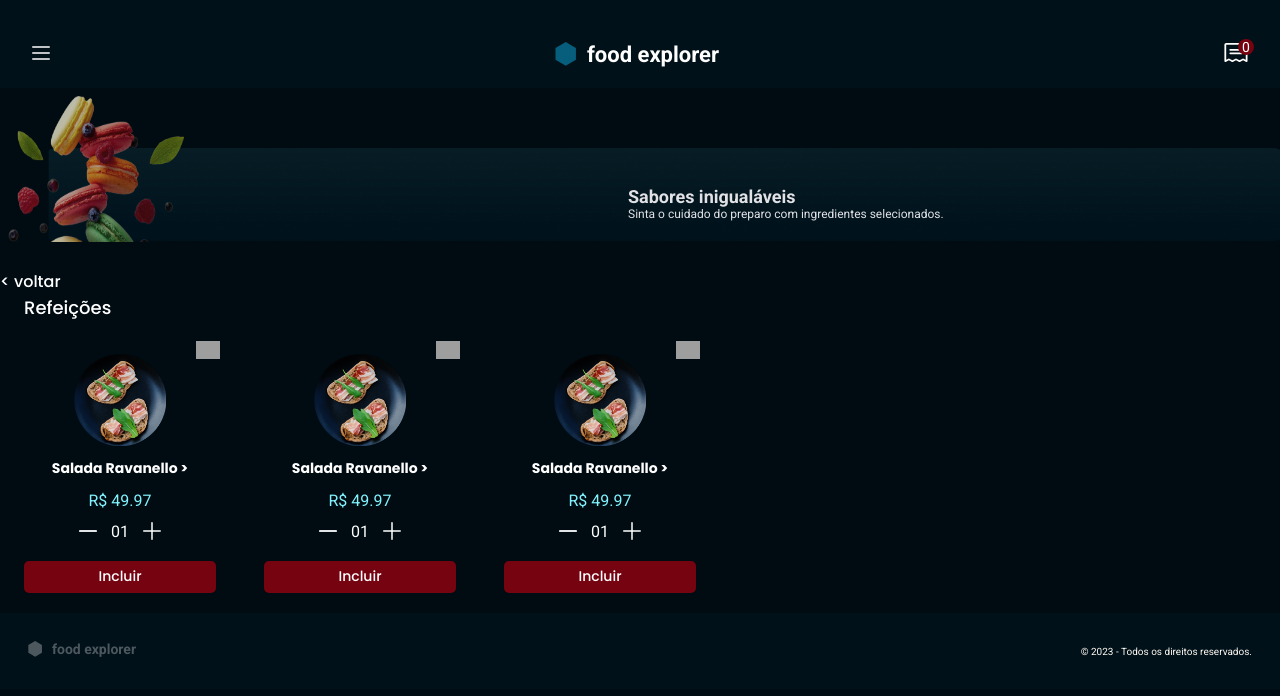
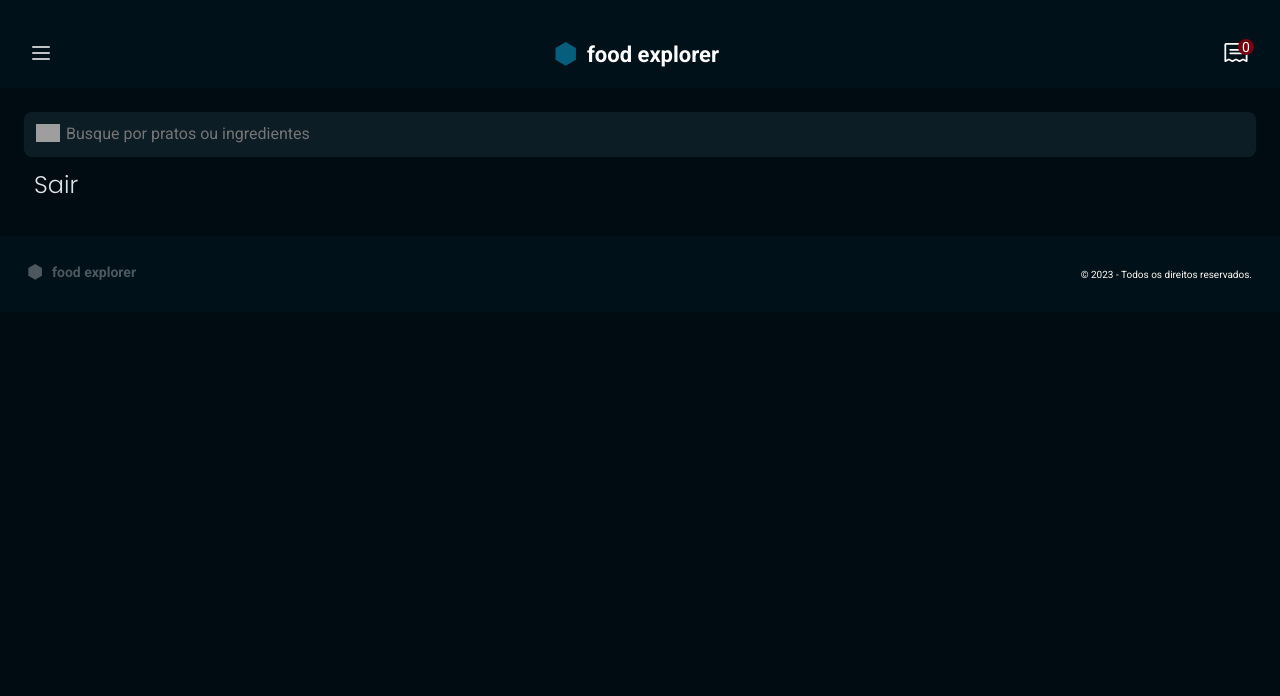
Before and after one commit to EmanuelQuintino/Food-Explorer, a React (Vite) app in the folder client/: page / in a window 1280 px wide. Shown: the top 696 px of the page. Built offline with nearby package versions, Linux system fonts and the light colour scheme; grey boxes are pictures that could not be loaded.

Commit message:
add component menu

```diff
--- a/client/src/components/Header/style.js
+++ b/client/src/components/Header/style.js
@@ -3,9 +3,8 @@ import styled from "styled-components";
 export const HeaderContainer = styled.header`
   display: flex;
   align-items: center;
-  /* justify-content: ${({ menuActive }) => menuActive ? "flex-start" : "space-between"}; */
-  justify-content: space-between;
-  /* gap: 1.6rem; */
+  justify-content: ${({ menuActive }) => menuActive ? "flex-start" : "space-between"};
+  gap: 1.6rem;
 
   width: 100%;
   height: 4.2rem;
@@ -22,7 +21,7 @@ export const HeaderContainer = styled.header`
   h3 {
     font-size: 2.2rem;
     font-weight: 400;
-    line-height: 2.4rem;
+    padding-bottom: .6rem;
   }
 
   .logo {
--- a/client/src/components/InputSearch/style.js
+++ b/client/src/components/InputSearch/style.js
@@ -28,7 +28,6 @@ export const Container = styled.section`
     border-radius: .8rem;
     padding: 1.2rem 1.4rem 1.4rem 4.2rem;
     font-size: 1.6rem;
-    color: ${({theme}) => theme.colors.light500};
     background: ${({theme}) => theme.colors.dark900};
   }
 `;
--- /dev/null
+++ b/client/src/components/Menu/index.jsx
@@ -0,0 +1,12 @@
+import { Container } from "./style";
+import { InputSearch } from "../InputSearch";
+import { Button } from "../Button";
+
+export function Menu() {
+  return (
+    <Container>
+      <InputSearch/>
+      <button>Sair</button>
+    </Container>
+  )
+}
--- /dev/null
+++ b/client/src/components/Menu/style.js
@@ -0,0 +1,11 @@
+import styled from "styled-components";
+
+export const Container = styled.section`
+  padding: 2.4rem;
+
+  button {
+    font-size: 2.4rem;
+    font-weight: 300;
+    padding: 1.0rem;
+  }
+`;
--- a/client/src/pages/Home/index.jsx
+++ b/client/src/pages/Home/index.jsx
@@ -2,6 +2,7 @@ import { ButtonBack } from "../../components/ButtonBack"
 import { FoodPlate } from "../../components/FoodPlate"
 import { Footer } from "../../components/Footer"
 import { Header } from "../../components/Header"
+import { Menu } from "../../components/Menu"
 import { Slogan } from "../../components/Slogan"
 import { Container } from "./style"
 
@@ -9,7 +10,8 @@ export function Home() {
   return (
     <Container>
       <Header/>
-      <Slogan/>
+      <Menu/>
+      {/* <Slogan/>
 
       <ButtonBack/>
 
@@ -34,7 +36,7 @@ export function Home() {
             price="49.97"
           />
         </div>
-      </div>
+      </div> */}
 
       <Footer/>
     </Container>
--- a/client/src/styles/global.js
+++ b/client/src/styles/global.js
@@ -24,6 +24,7 @@ export const GlobalStyles = createGlobalStyle`
     font-size: 1.6rem;
     outline: none;
     border: none;
+    color: ${({ theme }) => theme.colors.light300};
   }
 
   button {
```
